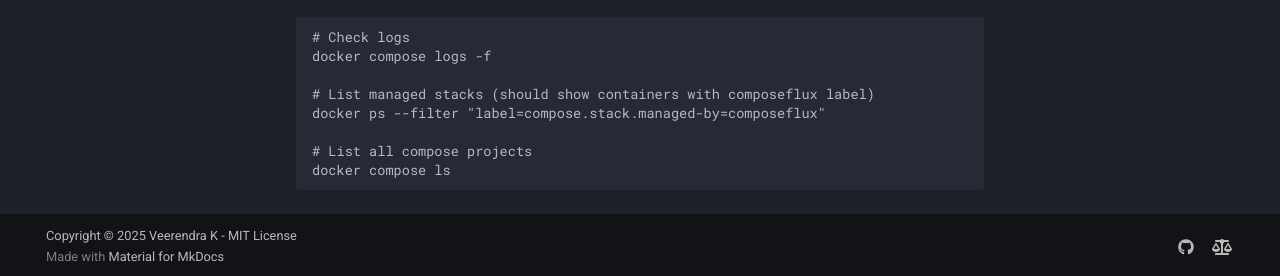
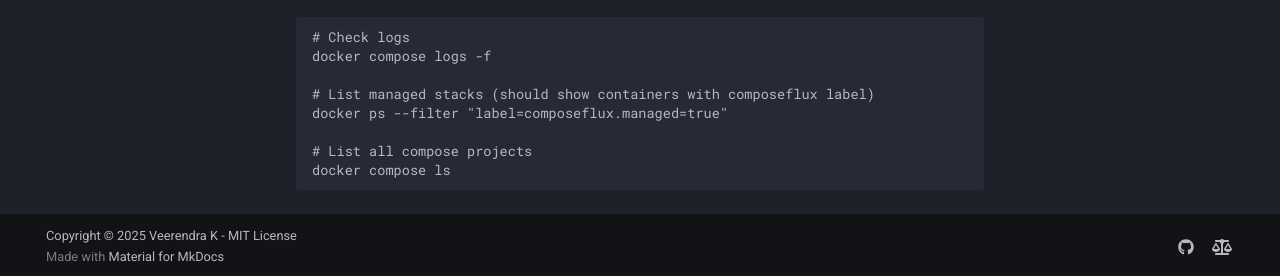
Before and after one commit to veerendra2/composeflux, an MkDocs documentation site: the page built from docs/GettingStarted.md, in a window 1280 px wide and 900 px high, scrolled down 5056 px. Shown: the part 621-897 px from the top of the window. Built offline with MkDocs 1.6.1 and Material for MkDocs 9.7.7, drawn with Linux system fonts in a browser that asks for light colours.

Commit message:
docs: update documentation to reflect code changes
- Fix label names: compose.stack.* → composeflux.* namespace
- Fix docker ps filter example to use new label format
- Update AGENTS.md naming examples (CacheGet→Sync, LabelManagedBy→LabelManaged)
- Fix Go version references (1.26.0→1.26.1, 1.25+→1.26+)
- Update cacheClear reference to unexported form
- Add missing "Automatic Image Updates" feature to docs/index.md

Co-Authored-By: Claude Sonnet 4.6 <noreply@anthropic.com>

```diff
--- a/docs/GettingStarted.md
+++ b/docs/GettingStarted.md
@@ -219,7 +219,7 @@ docker compose logs -f
 docker compose logs -f
 
 # List managed stacks (should show containers with composeflux label)
-docker ps --filter "label=compose.stack.managed-by=composeflux"
+docker ps --filter "label=composeflux.managed=true"
 
 # List all compose projects
 docker compose ls
```
Also changed, not shown: AGENTS.md (+5 -5 lines), docs/Development.md (+1 -1 lines), docs/Introduction.md (+1 -1 lines), docs/index.md (+1 -0 lines).
